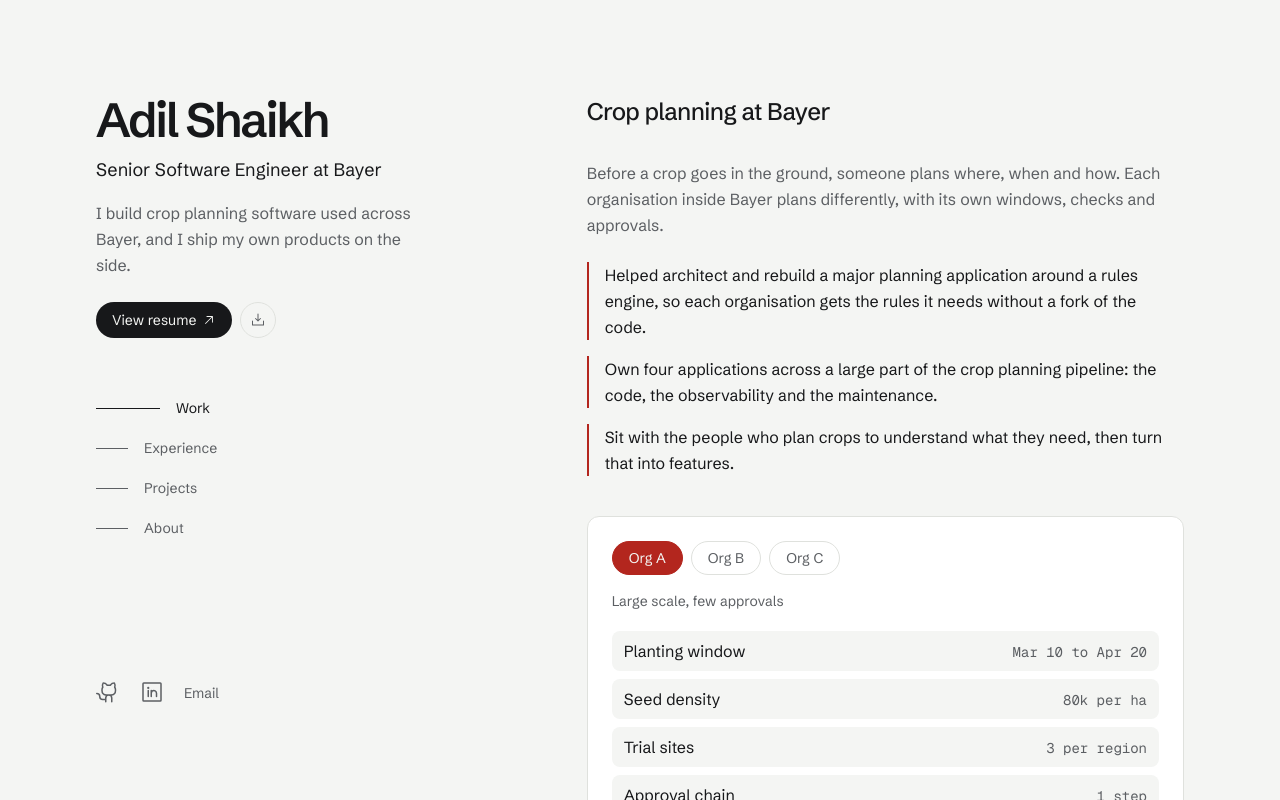
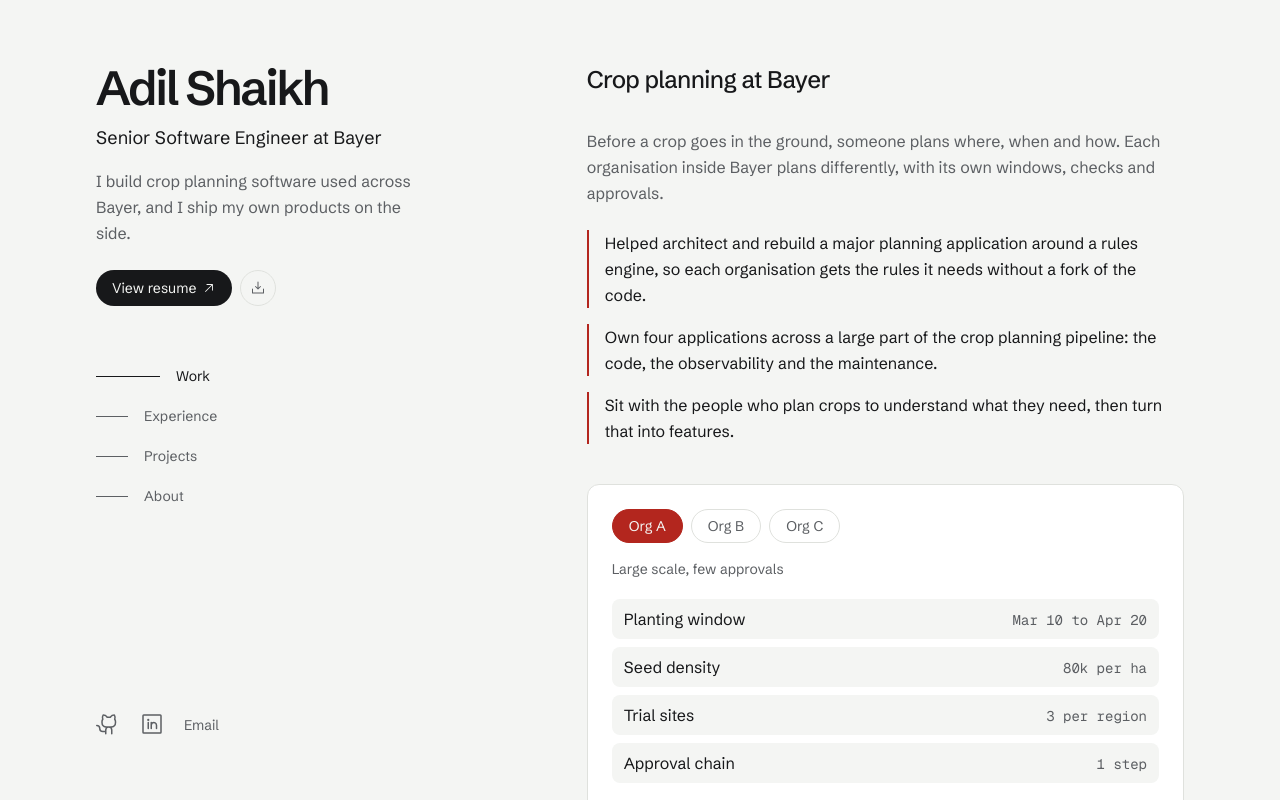
Before and after one commit to adilshaikh77/adil-portfolio, a Next.js app: page / in a window 1280 px wide. Shown: the top 800 px of the page. Built offline with nearby package versions, Linux system fonts and the light colour scheme.

Commit message:
Tighten top spacing, red resume headings

```diff
--- a/src/app/page.tsx
+++ b/src/app/page.tsx
@@ -42,7 +42,7 @@
 
   return (
     <div className="mx-auto max-w-6xl px-4 sm:px-8 lg:grid lg:grid-cols-[minmax(0,5fr)_minmax(0,7fr)] lg:gap-16">
-      <header className="pt-20 pb-12 lg:sticky lg:top-0 lg:flex lg:h-dvh lg:flex-col lg:justify-between lg:py-24">
+      <header className="pt-12 pb-12 lg:sticky lg:top-0 lg:flex lg:h-dvh lg:flex-col lg:justify-between lg:py-16">
         <div>
           <h1 className="rise text-4xl font-semibold tracking-tighter sm:text-5xl">{profile.name}</h1>
           <p className="rise mt-3 text-lg" style={{ "--i": 1 } as React.CSSProperties}>
@@ -93,7 +93,7 @@
         </ul>
       </header>
 
-      <main className="pb-24 lg:py-24">
+      <main className="pb-24 lg:py-16">
         <section id="work" className="reveal mb-28">
           <Heading>{work.title}</Heading>
           <p className="max-w-[60ch] leading-relaxed text-muted">{work.summary}</p>
```
Also changed, not shown: 1 other file (tests, documents, lock files or other folders).
